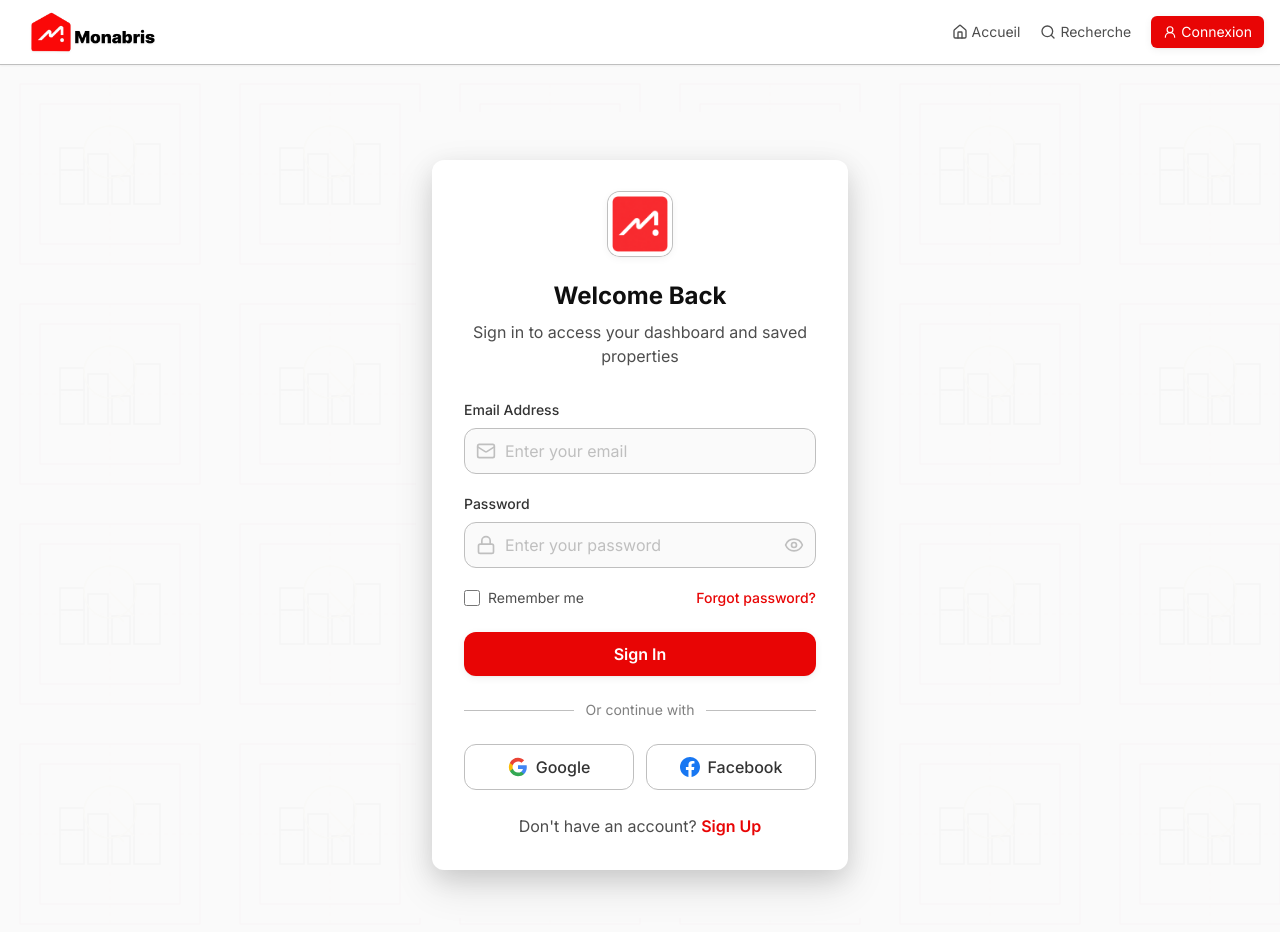
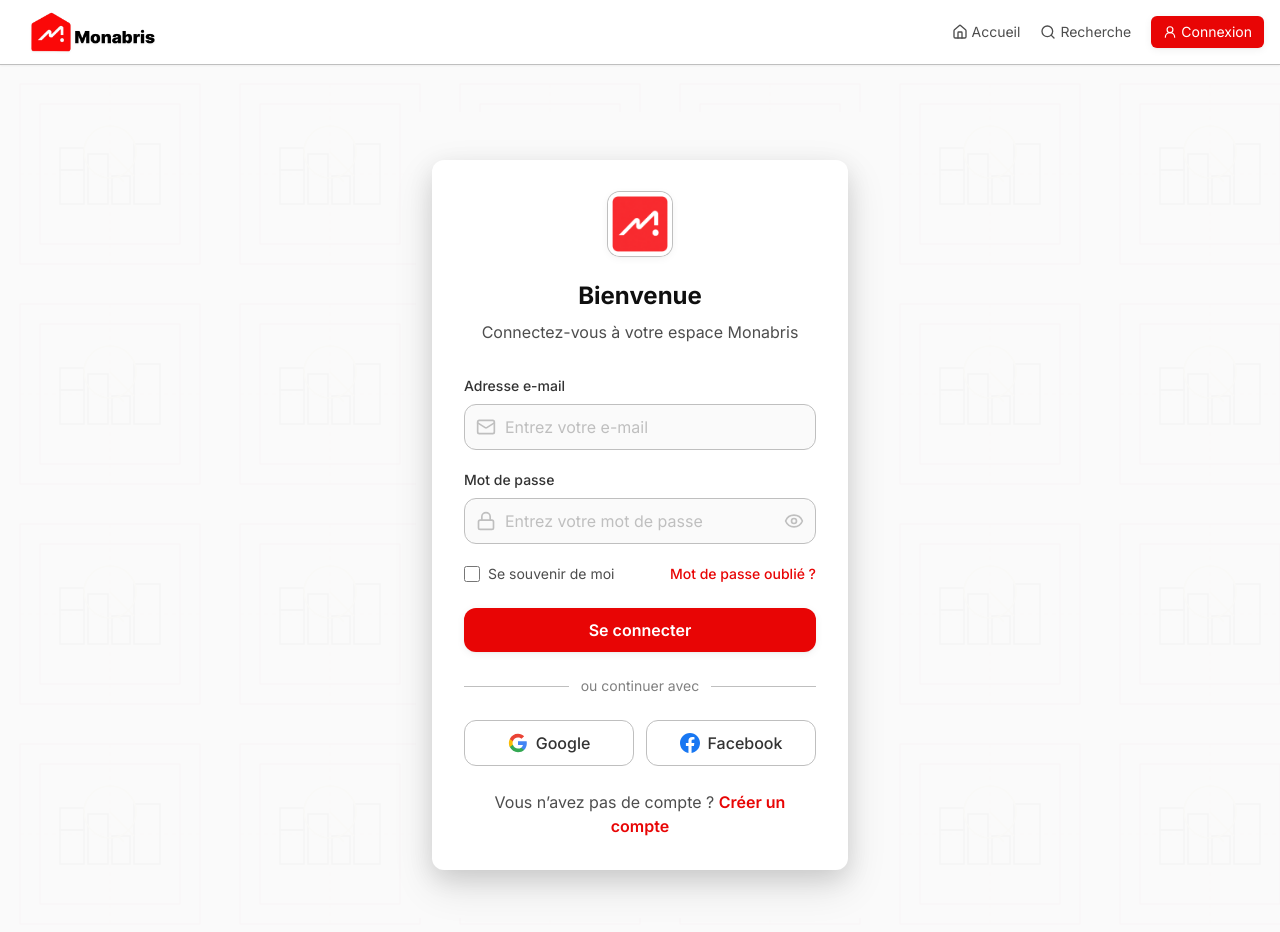
Before and after one commit to dassi-com/CA-IMMO, a Next.js app in the folder web/: page /login in a window 1280 px wide. Shown: the top 932 px of the page. Built offline with nearby package versions, Linux system fonts and the light colour scheme; no server answers.

Commit message:
Improve auth form UX

```diff
--- a/web/app/(auth)/login/page.tsx
+++ b/web/app/(auth)/login/page.tsx
@@ -106,16 +106,16 @@ export default function LoginPage() {
           </div>
 
           <div className="text-center mb-8">
-            <h1 className="text-2xl font-bold text-gray-900">Welcome Back</h1>
+            <h1 className="text-2xl font-bold text-gray-900">Bienvenue</h1>
             <p className="text-gray-600 mt-2">
-              Sign in to access your dashboard and saved properties
+              Connectez-vous à votre espace Monabris
             </p>
           </div>
 
           {/* Email Field */}
           <div className="mb-5">
             <label htmlFor="email" className="block text-sm font-medium text-gray-700 mb-2">
-              Email Address
+              Adresse e-mail
             </label>
             <div className="relative">
               <div className="absolute inset-y-0 left-0 pl-3 flex items-center pointer-events-none">
@@ -129,7 +129,7 @@ export default function LoginPage() {
                 onChange={handleChange}
                 required
                 className="block w-full pl-10 pr-3 py-2.5 border border-border rounded-card bg-monabris-background focus:outline-none focus:ring-2 focus:ring-primary-600/20 focus:border-primary-600 transition"
-                placeholder="Enter your email"
+                placeholder="Entrez votre e-mail"
               />
             </div>
           </div>
@@ -137,7 +137,7 @@ export default function LoginPage() {
           {/* Password Field */}
           <div className="mb-5">
             <label htmlFor="password" className="block text-sm font-medium text-gray-700 mb-2">
-              Password
+              Mot de passe
             </label>
             <div className="relative">
               <div className="absolute inset-y-0 left-0 pl-3 flex items-center pointer-events-none">
@@ -151,7 +151,7 @@ export default function LoginPage() {
                 onChange={handleChange}
                 required
                 className="block w-full pl-10 pr-10 py-2.5 border border-border rounded-card bg-monabris-background focus:outline-none focus:ring-2 focus:ring-primary-600/20 focus:border-primary-600 transition"
-                placeholder="Enter your password"
+                placeholder="Entrez votre mot de passe"
               />
               <button
                 type="button"
@@ -177,10 +177,10 @@ export default function LoginPage() {
                 onChange={handleChange}
                 className="w-4 h-4 rounded border-border text-primary-600 focus:ring-primary-600"
               />
-              <span className="text-sm text-gray-600">Remember me</span>
+              <span className="text-sm text-gray-600">Se souvenir de moi</span>
             </label>
             <Link href="/forgot-password" className="text-sm text-primary-600 hover:text-primary-700 font-medium">
-              Forgot password?
+              Mot de passe oublié ?
             </Link>
           </div>
 
@@ -193,10 +193,10 @@ export default function LoginPage() {
             {isLoading ? (
               <div className="flex items-center justify-center gap-2">
                 <div className="w-5 h-5 border-2 border-white border-t-transparent rounded-full animate-spin"></div>
-                <span>Signing in...</span>
+                <span>Connexion...</span>
               </div>
             ) : (
-              'Sign In'
+              'Se connecter'
             )}
           </button>
 
@@ -206,7 +206,7 @@ export default function LoginPage() {
               <div className="w-full border-t border-border"></div>
             </div>
             <div className="relative flex justify-center text-sm">
-              <span className="px-3 bg-white text-gray-500">Or continue with</span>
+              <span className="px-3 bg-white text-gray-500">ou continuer avec</span>
             </div>
           </div>
 
@@ -232,9 +232,9 @@ export default function LoginPage() {
 
           {/* Sign Up Link */}
           <p className="text-center mt-6 text-gray-600">
-            Don't have an account?{' '}
+            Vous n’avez pas de compte ?{' '}
             <Link href="/register" className="text-primary-600 hover:text-primary-700 font-semibold">
-              Sign Up
+              Créer un compte
             </Link>
           </p>
         </form>
--- a/web/app/(auth)/register/page.tsx
+++ b/web/app/(auth)/register/page.tsx
@@ -3,6 +3,8 @@ import Image from 'next/image';
 import Link from 'next/link';
 import { useState, useEffect } from 'react';
 import { useRouter } from 'next/navigation';
+import PhoneInput from 'react-phone-input-2';
+import 'react-phone-input-2/lib/style.css';
 import { useAuth } from '@/contexts/AuthContext';
 import { Building2, User, Mail, Lock, Phone } from 'lucide-react';
 import toast from 'react-hot-toast';
@@ -109,11 +111,11 @@ export default function RegisterPage() {
                 onClick={() => setFormData(prev => ({ ...prev, role: 'TENANT' }))}
                 className={`flex items-center justify-center gap-2 px-4 py-3 rounded-card border-2 transition ${
                   formData.role === 'TENANT'
-                    ? 'border-primary-600 bg-primary-50 text-primary-700'
-                    : 'border-border text-gray-600 hover:border-gray-300'
+                    ? 'border-primary-600 bg-primary-50 text-primary-700 shadow-sm'
+                    : 'border-border text-gray-600 hover:border-gray-300 hover:bg-gray-50'
                 }`}
               >
-                <User size={20} />
+                <User size={18} />
                 <span className="font-medium text-sm">Locataire</span>
               </button>
               <button
@@ -121,11 +123,11 @@ export default function RegisterPage() {
                 onClick={() => setFormData(prev => ({ ...prev, role: 'OWNER' }))}
                 className={`flex items-center justify-center gap-2 px-4 py-3 rounded-card border-2 transition ${
                   formData.role === 'OWNER'
-                    ? 'border-primary-600 bg-primary-50 text-primary-700'
-                    : 'border-border text-gray-600 hover:border-gray-300'
+                    ? 'border-primary-600 bg-primary-50 text-primary-700 shadow-sm'
+                    : 'border-border text-gray-600 hover:border-gray-300 hover:bg-gray-50'
                 }`}
               >
-                <Building2 size={20} />
+                <Building2 size={18} />
                 <span className="font-medium text-sm">Agent</span>
               </button>
             </div>
@@ -174,17 +176,28 @@ export default function RegisterPage() {
               Téléphone
             </label>
             <div className="relative">
-              <div className="absolute inset-y-0 left-0 pl-3 flex items-center pointer-events-none">
+              <div className="absolute inset-y-0 left-0 pl-3 flex items-center pointer-events-none z-10">
                 <Phone className="h-5 w-5 text-gray-400" />
               </div>
-              <input
-                id="phone"
-                type="tel"
-                placeholder="Votre téléphone"
+              <PhoneInput
+                country={'fr'}
                 value={formData.phone}
-                onChange={(e) => setFormData({ ...formData, phone: e.target.value })}
-                required
-                className="w-full pl-10 pr-3 py-2.5 border border-border rounded-card bg-monabris-background focus:outline-none focus:ring-2 focus:ring-primary-600/20 focus:border-primary-600 transition"
+                onChange={(value) => setFormData({ ...formData, phone: value })}
+                preferredCountries={['fr', 'be', 'ca', 'us', 'gb', 'ci', 'cm']}
+                enableSearch
+                searchPlaceholder="Chercher un pays"
+                placeholder="Votre numéro"
+                inputProps={{
+                  id: 'phone',
+                  name: 'phone',
+                  required: true,
+                  autoComplete: 'tel',
+                }}
+                containerClass="w-full"
+                buttonClass="!border !border-border !rounded-l-card !bg-white hover:!bg-gray-50 !shadow-none"
+                inputClass="!w-full !pl-12 !pr-3 !py-2.5 !border !border-border !rounded-card !bg-monabris-background !text-gray-900 !shadow-none !text-base focus:!border-primary-600 focus:!ring-2 focus:!ring-primary-600/20"
+                dropdownClass="!rounded-card !shadow-elevated !border !border-border !max-h-64"
+                specialLabel=""
               />
             </div>
           </div>
```
